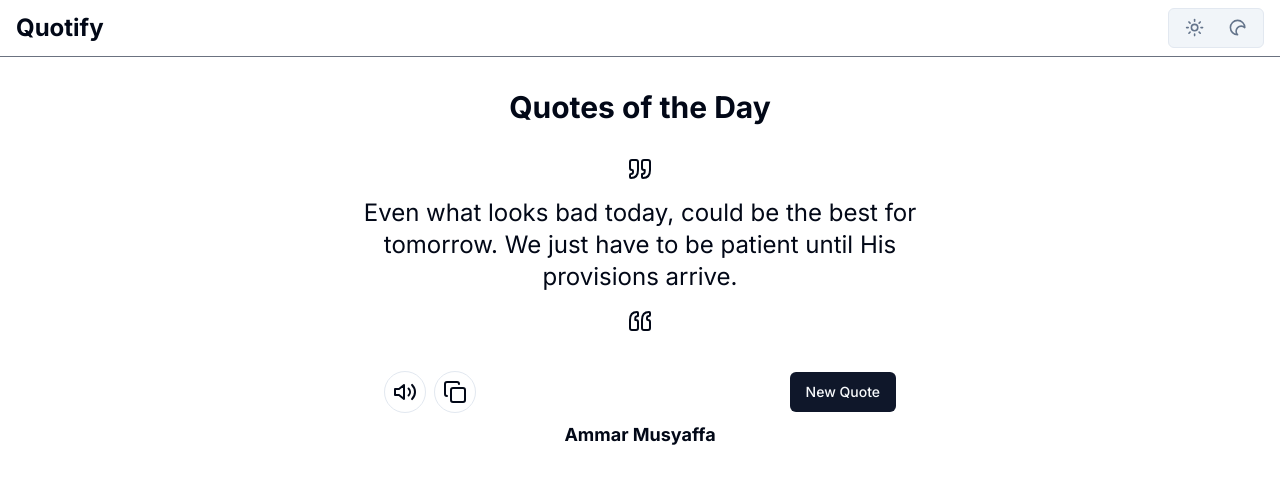
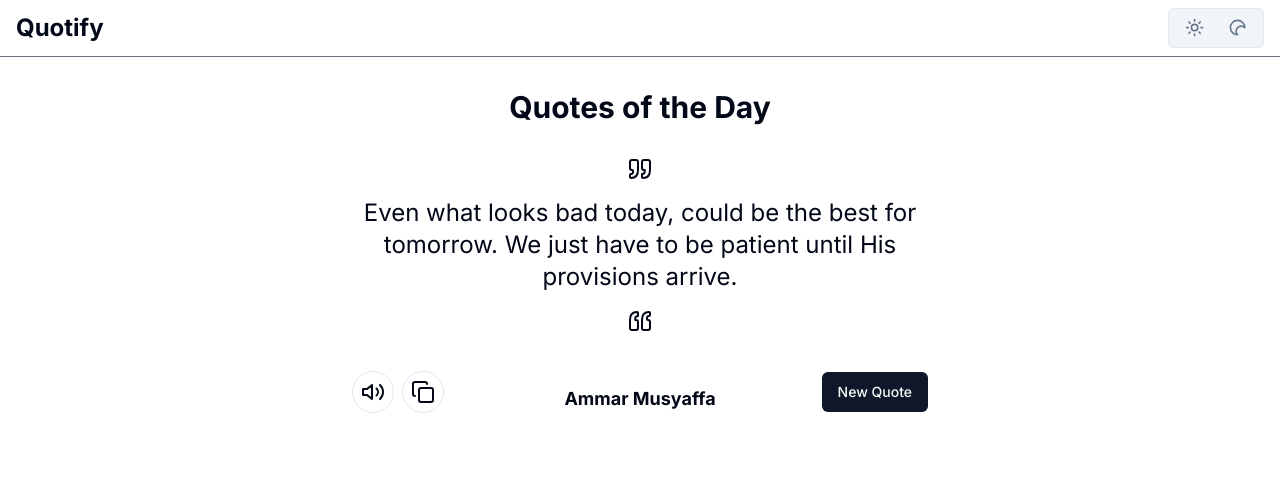
Before and after one commit to ahmadammarm/quotify, a Next.js app: page / in a window 1280 px wide. Shown: the top 484 px of the page. Built offline with nearby package versions, Linux system fonts and the light colour scheme.

Commit message:
update quote card

```diff
--- a/app/components/QuoteCard.tsx
+++ b/app/components/QuoteCard.tsx
@@ -39,15 +39,15 @@ const QuoteCard = () => {
         Quotes of the Day
       </header>
       <div className="relative flex flex-col justify-between items-center h-64">
-        <div className="flex flex-col justify-center items-center text-center text-lg mb-4 sm:mb-6 md:mb-8 lg:mb-10 xl:mb-12">
-          <QuoteIcon className="text-4xl mb-4" />
-          <p className="quote text-center text-2xl">{quote}</p>
-          <QuoteIcon className="text-4xl mt-4 transform rotate-180" />
+        <div className="flex flex-col justify-center items-center text-center text-lg mb-4">
+          <QuoteIcon className="text-2xl mb-4" />
+            <p className="quote text-center text-2xl">{quote}</p>
+          <QuoteIcon className="text-2xl mt-4 transform rotate-180" />
         </div>
         <div className="flex flex-col justify-center items-center text-center text-lg">
-          <span className="font-bold sm:my-4 md:my-6 lg:my-8 xl:my-10">{author}</span>
+          <span className="font-bold">{author}</span>
         </div>
-        <div className="absolute bottom-0 right-0 w-full flex justify-between items-center px-4 sm:px-6 md:px-8 lg:px-10 xl:px-12">
+        <div className="absolute bottom-0 right-0 w-full flex justify-between items-center px-4">
           <div className="flex justify-between items-center w-full">
             <ul className="flex items-center">
               <li
```
